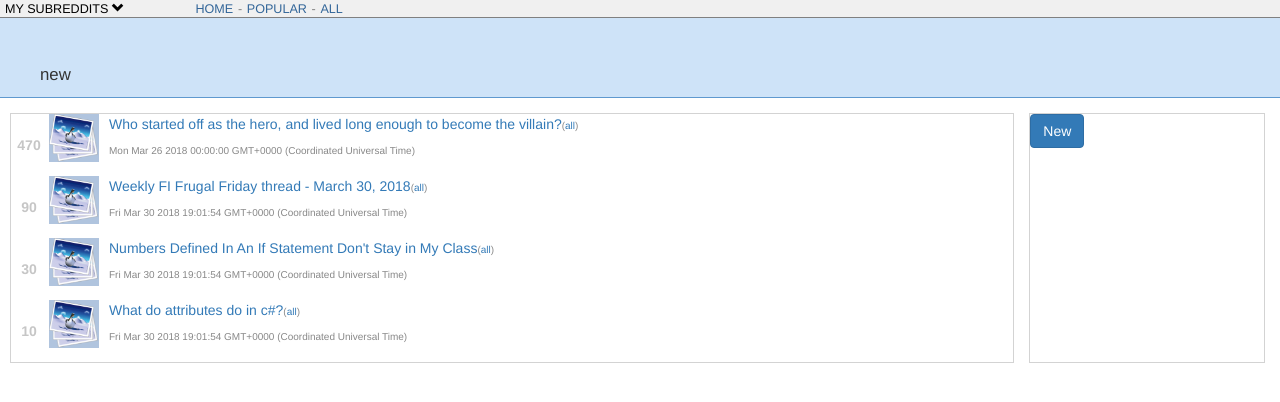
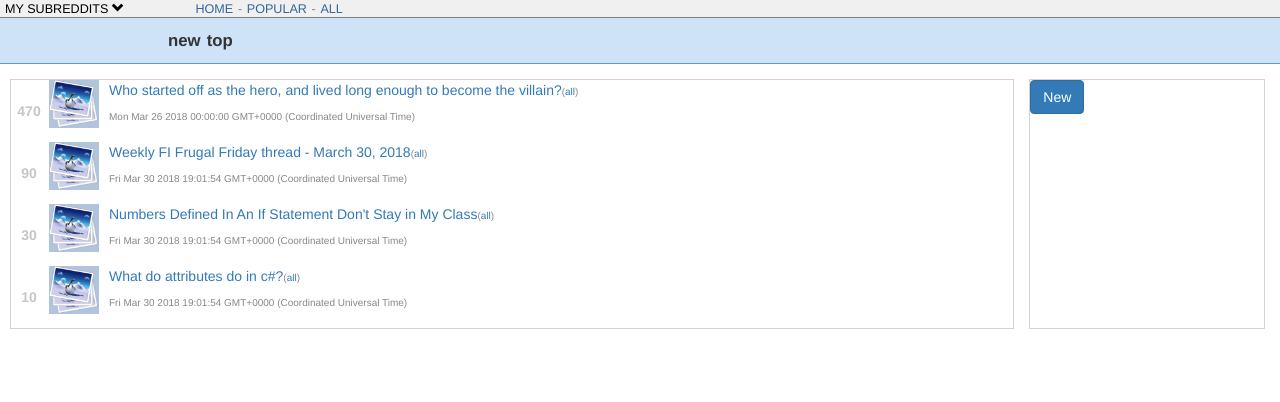
Before and after one commit to grepcats/faux-reddit, an Angular app: page / in a window 1280 px wide. Shown: the top 402 px of the page. Built offline with nearby package versions, Linux system fonts and the light colour scheme; grey boxes are pictures that could not be loaded.

Commit message:
fix top sort, styling is off

```diff
--- a/src/app/app.component.css
+++ b/src/app/app.component.css
@@ -106,6 +106,20 @@ a {
     color: #369;
 }
 
+.tabmenu {
+    list-style-type: none;
+    white-space: nowrap;
+    display: inline-block;
+    margin-top: 5px;
+    vertical-align: bottom;
+}
+
+.tabmenu li {
+    display: inline;
+    font-weight: bold;
+    margin: 0px 3px;
+}
+
 .post-container {
   border: 1px solid #D3D3D3;
   margin: 15px 0px 15px 10px;
--- a/src/app/app.component.html
+++ b/src/app/app.component.html
@@ -25,7 +25,7 @@
       <a class="default-header" routerLink="" id="header-img">Faux-Reddit</a>
       <ul class="tabmenu">
         <li (click)="clickedSort('new')">new</li>
-        <li></li>
+        <li (click)="clickedSort('top')">top</li>
       </ul>
     </div>
   </div>
```
